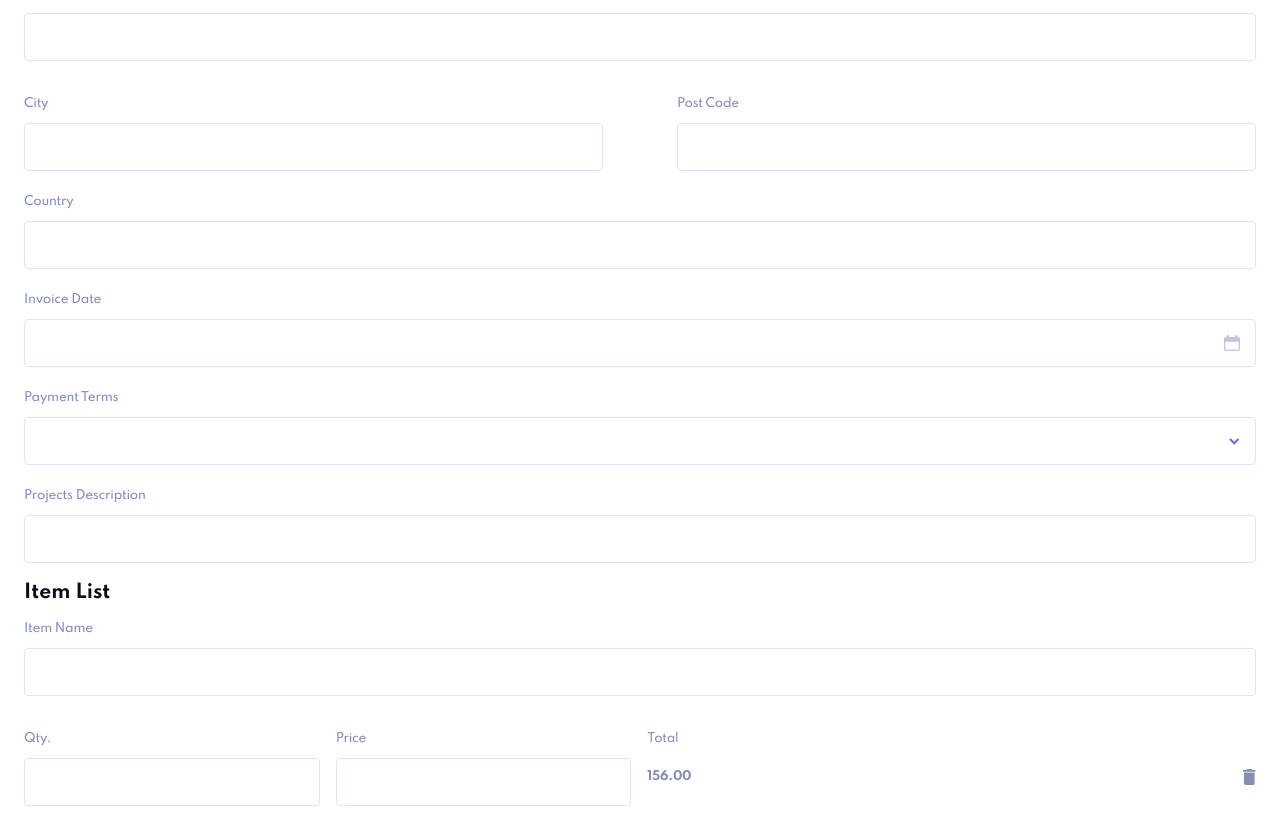
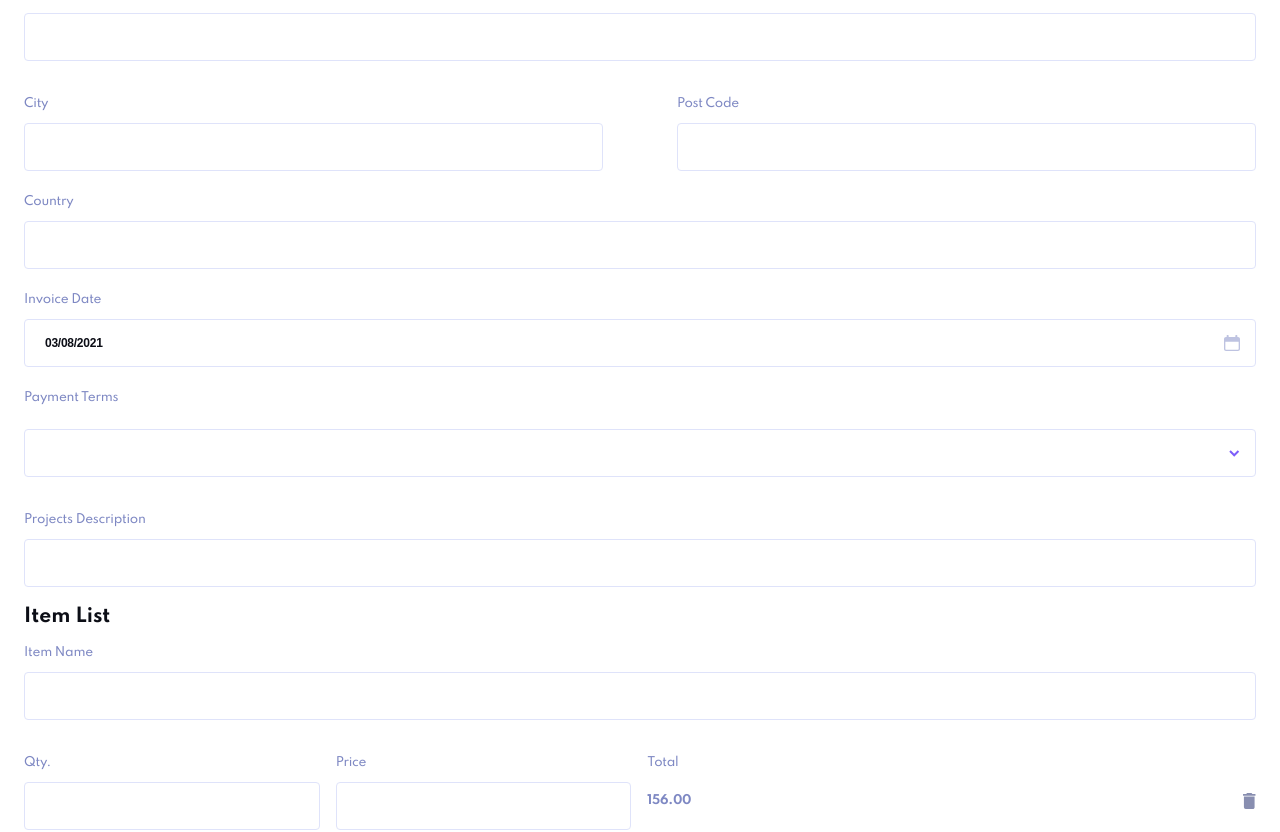
Before and after one commit to andresebb/theinvoiceapp, a React (Create React App) app: page /new in a window 1280 px wide. Shown: the part 802-1634 px from the top of the page. Built offline with nearby package versions, Linux system fonts and the light colour scheme.

Commit message:
Trabajando con el datepicker y manejo de inputs

```diff
--- a/package.json
+++ b/package.json
@@ -8,6 +8,7 @@
     "@testing-library/user-event": "^12.8.1",
     "firebase": "^8.2.10",
     "react": "^17.0.1",
+    "react-datepicker": "^3.6.0",
     "react-dom": "^17.0.1",
     "react-router-dom": "^5.2.0",
     "react-scripts": "4.0.3",
--- a/src/assets/styles/billTo.css
+++ b/src/assets/styles/billTo.css
@@ -8,3 +8,26 @@
   position: absolute;
   right: 16px;
 }
+
+.payment-box {
+  padding: 8px;
+  margin-top: 16px;
+  border-radius: 8px;
+  border: 1px solid #dfe3fa;
+  text-align: center;
+  display: none;
+}
+
+.payment-option {
+  cursor: pointer;
+}
+
+.payment-option:hover {
+  color: #7c5dfa;
+}
+
+.payment-text {
+  cursor: pointer;
+  position: relative;
+  z-index: 9999;
+}
--- a/src/assets/styles/index.css
+++ b/src/assets/styles/index.css
@@ -109,3 +109,38 @@ body {
   background: #ec5757;
   color: white;
 }
+
+.react-datepicker-wrapper {
+  width: 100% !important;
+}
+
+.react-datepicker__input-container input {
+  cursor: pointer !important;
+  width: 100% !important;
+  box-sizing: border-box !important;
+  height: 48px !important;
+  border-radius: 4px !important;
+  border: 1px solid #dfe3fa !important;
+  padding: 18px 20px !important;
+  outline: none !important;
+  font-weight: bold !important;
+  color: #0c0e16 !important;
+  font-size: 12px !important;
+  letter-spacing: -0.25px !important;
+}
+
+.react-datepicker {
+  width: 100% !important;
+}
+
+.react-datepicker-popper {
+  right: 0 !important;
+}
+
+.react-datepicker__month-container {
+  float: inherit !important;
+}
+
+.react-datepicker__header {
+  background: #9277ff !important;
+}
--- a/src/components/BillTo.js
+++ b/src/components/BillTo.js
@@ -1,12 +1,45 @@
-import React, {useContext} from "react";
+import React, { useState, useContext, useEffect, useRef } from "react";
 import "../assets/styles/billTo.css";
 import { ModalContext } from "../context";
-import Calendar from "../assets/images/icon-calendar.svg";
+import Calendario from "../assets/images/icon-calendar.svg";
 import ArrowDown from "../assets/images/icon-arrow-down.svg";
+import DatePicker from "react-datepicker";
+import "react-datepicker/dist/react-datepicker.css";
 
 const BillTo = () => {
-    const { invoice, handleInputChange } = useContext(ModalContext);
+  const { invoice, handleInputChange, setInvoice } = useContext(ModalContext);
+  const [payOption, setPayOption] = useState();
+  const [startDate, setStartDate] = useState(new Date());
 
+  const textPay = useRef(null);
+  const paymentBox = useRef(null);
+  const arrow = useRef(null);
+
+  useEffect(() => {
+    setInvoice({ ...invoice, billToDate: startDate });
+  }, [startDate]);
+
+  const handlePaymentOption = (e) => {
+    let option = e.target.textContent;
+    textPay.current.textContent = option;
+    setPayOption(option);
+    setInvoice({ ...invoice, billToTerms: option });
+    handleVisibility();
+  };
+
+  const handleVisibility = () => {
+    if (paymentBox.current.style.display === "block") {
+      paymentBox.current.style.display = "none";
+    } else {
+      paymentBox.current.style.display = "block";
+    }
+
+    if (arrow.current.style.transform === "rotate(180deg)") {
+      arrow.current.style.transform = "rotate(0deg)";
+    } else {
+      arrow.current.style.transform = "rotate(180deg)";
+    }
+  };
 
   return (
     <>
@@ -14,47 +47,104 @@ const BillTo = () => {
         <h4 className="purple">Bill To</h4>
         <div className="block">
           <p className="info-text">Client's Name </p>
-          <input className="full-input" type="text" name="billToName" onChange={handleInputChange} />
+          <input
+            className="full-input"
+            type="text"
+            name="billToName"
+            onChange={handleInputChange}
+          />
         </div>
         <div className="block">
           <p className="info-text">Client's Email</p>
-          <input className="full-input" type="text" name="billToEmail" onChange={handleInputChange} />
+          <input
+            className="full-input"
+            type="text"
+            name="billToEmail"
+            onChange={handleInputChange}
+          />
         </div>
         <div className="block">
           <p className="info-text">Street Address</p>
-          <input className="full-input" type="text" name="billToStreet" onChange={handleInputChange} />
+          <input
+            className="full-input"
+            type="text"
+            name="billToStreet"
+            onChange={handleInputChange}
+          />
         </div>
         <div className="location block">
           <div className="location-container">
             <p className="info-text">City</p>
-            <input className="full-input" type="text" name="billToCity" onChange={handleInputChange}  />
+            <input
+              className="full-input"
+              type="text"
+              name="billToCity"
+              onChange={handleInputChange}
+            />
           </div>
           <div className="location-container">
             <p className="info-text">Post Code</p>
-            <input className="full-input" type="text"  name="billToCode" onChange={handleInputChange}  />
+            <input
+              className="full-input"
+              type="text"
+              name="billToCode"
+              onChange={handleInputChange}
+            />
           </div>
         </div>
         <div className="block">
           <p className="info-text">Country</p>
-          <input className="full-input" type="text" name="billToCountry" onChange={handleInputChange}/>
+          <input
+            className="full-input"
+            type="text"
+            name="billToCountry"
+            onChange={handleInputChange}
+          />
         </div>
-        <div className="block">
+        <div className="block date-box">
           <p className="info-text">Invoice Date</p>
           <div className="input-img">
-            <input className="full-input" type="text" name="billToDate" onChange={handleInputChange} />
-            <img src={Calendar} alt="" />
+            <DatePicker
+              selected={startDate}
+              onChange={(date) => setStartDate(date)}
+            />
+            <img src={Calendario} alt="" />
           </div>
+          <div></div>
         </div>
         <div className="block">
           <p className="info-text">Payment Terms</p>
           <div className="input-img">
-            <input className="full-input" type="text" name="billToTerms"  onChange={handleInputChange}  />
-            <img src={ArrowDown} alt="" />
+            <p
+              className="full-input payment-text"
+              type=""
+              ref={textPay}
+              value={payOption}
+              name="billToTerms"
+              onClick={handleVisibility}
+            />
+            <img src={ArrowDown} alt="" ref={arrow} />
+          </div>
+          <div className="payment-box info-text" ref={paymentBox}>
+            <p className="payment-option" onClick={handlePaymentOption}>
+              Net one week
+            </p>
+            <p className="payment-option" onClick={handlePaymentOption}>
+              Net 15 days
+            </p>
+            <p className="payment-option" onClick={handlePaymentOption}>
+              Net 30 days
+            </p>
           </div>
         </div>
         <div className="">
           <p className="info-text">Projects Description</p>
-          <input className="full-input" type="text" name="billToDescription" onChange={handleInputChange}  />
+          <input
+            className="full-input"
+            type="text"
+            name="billToDescription"
+            onChange={handleInputChange}
+          />
         </div>
       </div>
     </>
--- a/src/components/ItemDetail.js
+++ b/src/components/ItemDetail.js
@@ -3,48 +3,23 @@ import DeleteIcon from "../assets/images/icon-delete.svg";
 import { ModalContext } from "../context";
 
 const ItemDetail = () => {
-  const list = {
-    itemName: "",
-    itemQty: "",
-    itemPrice: "",
-  };
-
-  const [itemList, setItemList] = useState([]);
-
-  const handleItemList = (e) => {
-    const { name, value } = e.target;
-  };
+  const { handleItemList } = useContext(ModalContext);
 
   return (
     <>
       <div className="item-list">
         <div className="block">
           <p className="info-text">Item Name</p>
-          <input
-            className="full-input"
-            type="text"
-            name="itemName"
-            onChange={handleItemList}
-          />
+          <input className="full-input" type="text" name="itemName" />
         </div>
         <div className="cost ">
           <div>
             <p className="info-text">Qty.</p>
-            <input
-              className="full-input"
-              type="text"
-              name="itemQty"
-              onChange={handleItemList}
-            />
+            <input className="full-input" type="text" name="itemQty" />
           </div>
           <div>
             <p className="info-text">Price</p>
-            <input
-              className="full-input"
-              type="text"
-              name="itemPrice"
-              onChange={handleItemList}
-            />
+            <input className="full-input" type="text" name="itemPrice" />
           </div>
           <div>
             <div>
--- a/src/components/Itemlist.js
+++ b/src/components/Itemlist.js
@@ -23,7 +23,7 @@ const Itemlist = () => {
       <div className="itemList">
         <h3>Item List</h3>
         {listOfItem.map(() => (
-          <ItemDetail />
+          <ItemDetail id="55" />
         ))}
       </div>
       <button className="btn-large" onClick={addItemToList}>
--- a/src/context.js
+++ b/src/context.js
@@ -37,7 +37,14 @@ export const ModalProvider = ({ children }) => {
 
   const addItemToList = (e) => {
     e.preventDefault();
+    const { name, value } = e.target;
+
     setListOfItem([...listOfItem, list]);
+    console.log(listOfItem);
+  };
+
+  const handleItemList = (e) => {
+    e.preventDefault();
   };
 
   return (
@@ -48,7 +55,9 @@ export const ModalProvider = ({ children }) => {
         invoice,
         handleInputChange,
         listOfItem,
+        setInvoice,
         addItemToList,
+        handleItemList,
       }}
     >
       {children}
--- a/src/pages/newInvoice.js
+++ b/src/pages/newInvoice.js
@@ -4,15 +4,21 @@ import GoBack from "../components/GoBack";
 import BillFrom from "../components/BillFrom";
 import BillTo from "../components/BillTo";
 import { ModalContext } from "../context";
+import { db } from "../firebase";
 
 import Itemlist from "../components/Itemlist";
 
 const NewInvoice = () => {
   const { invoice } = useContext(ModalContext);
 
-  const hanldeSubmit = () => {
-    console.log("hola");
+  const addNewInvoice = async () => {
     console.log(invoice);
+    // try {
+    //   await db.collection("invoices").doc().set(invoice);
+    //   console.log("todo bien");
+    // } catch (e) {
+    //   console.log(e);
+    // }
   };
 
   return (
@@ -20,16 +26,14 @@ const NewInvoice = () => {
       <div className="new-invoice">
         <GoBack />
         <h2 className="title">New Invoice</h2>
-        <form onSubmit={hanldeSubmit}>
-          <BillFrom />
-          <BillTo />
-          <Itemlist />
-        </form>
+        <BillFrom />
+        <BillTo />
+        <Itemlist />
       </div>
       <div className="option">
         <button className="btn">Discard</button>
         <button className="btn black">Save as Draf</button>
-        <button className="btn morado" onClick={hanldeSubmit}>
+        <button className="btn morado" onClick={addNewInvoice}>
           Save & Send
         </button>
       </div>
```
Also changed, not shown: 1 other file (tests, documents, lock files or other folders).
